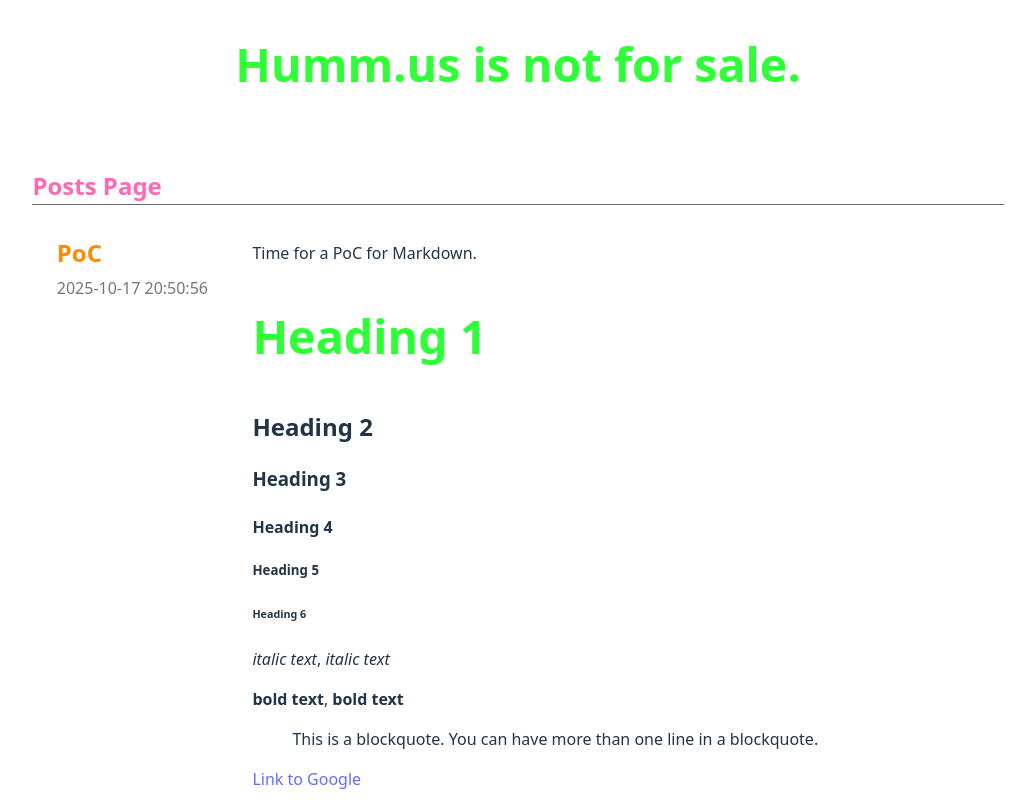
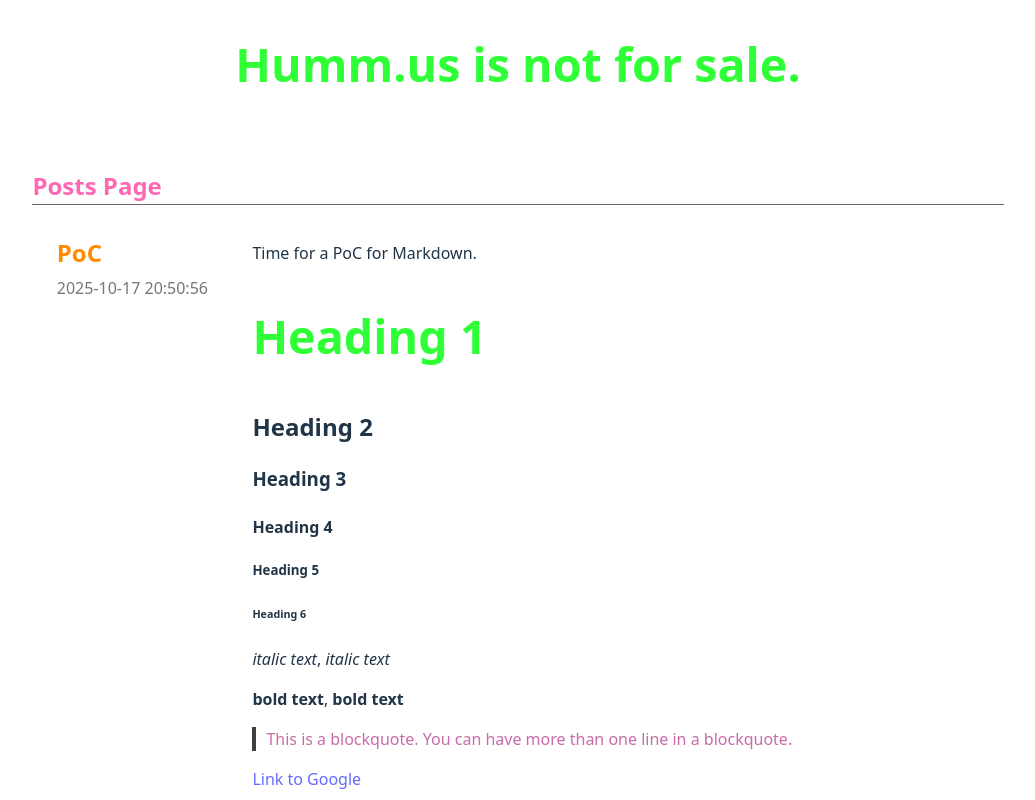
Before and after one commit to modalpdx/modalpdx.github.io, a React (Vite) app: page /#/posts in a window 1280 px wide. Shown: the top 800 px of the page, without its empty margins (122-1157 px from the left). Built offline with nearby package versions, Linux system fonts and the light colour scheme.

Commit message:
Blockquote styling

```diff
--- a/src/routes/posts/css/PagePosts.css
+++ b/src/routes/posts/css/PagePosts.css
@@ -29,6 +29,13 @@ article section {
   grid-column: 2 / 3;
 }
 
+article blockquote {
+  border-left: 4px solid #404040;
+  margin-left: 0;
+  padding-left: 10px;
+  color: #c86baa;
+}
+
 article th:nth-child(n+2),
 article td:nth-child(n+2) {
   padding-left: 10px;
```
